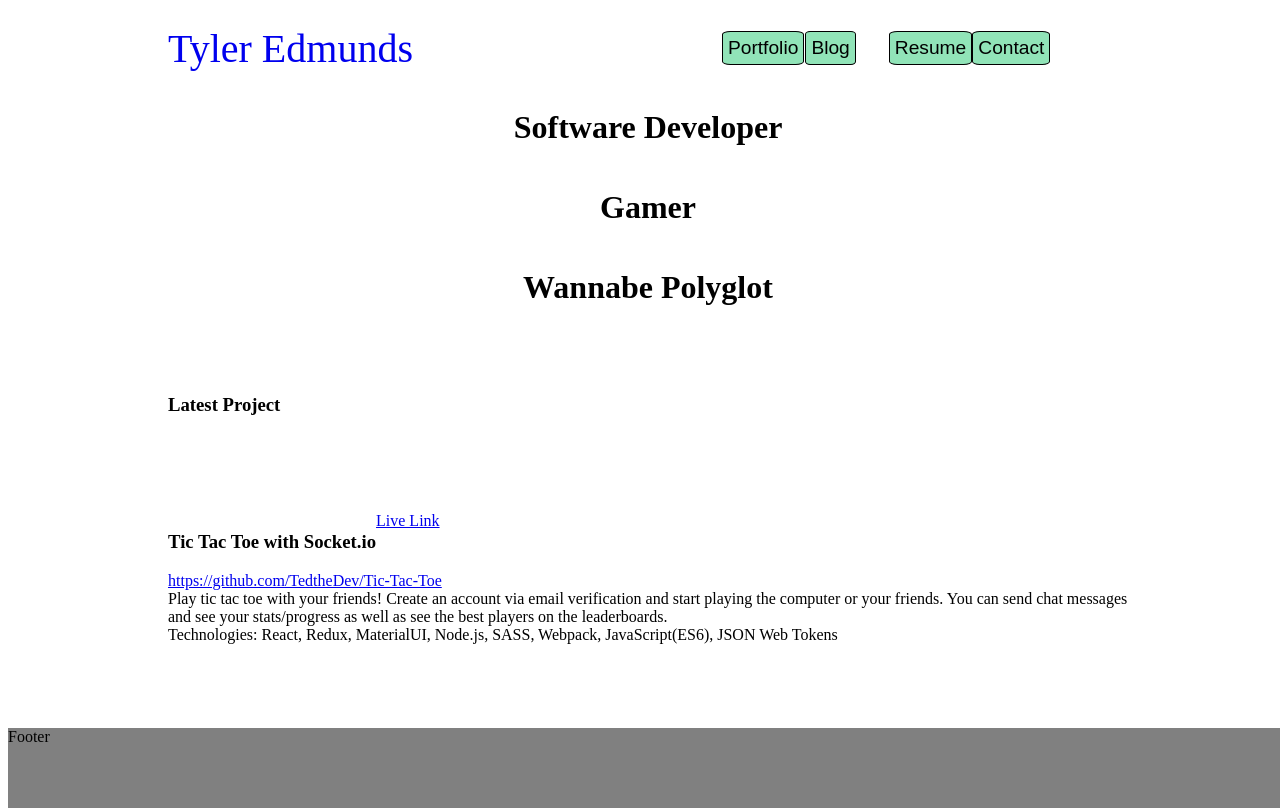
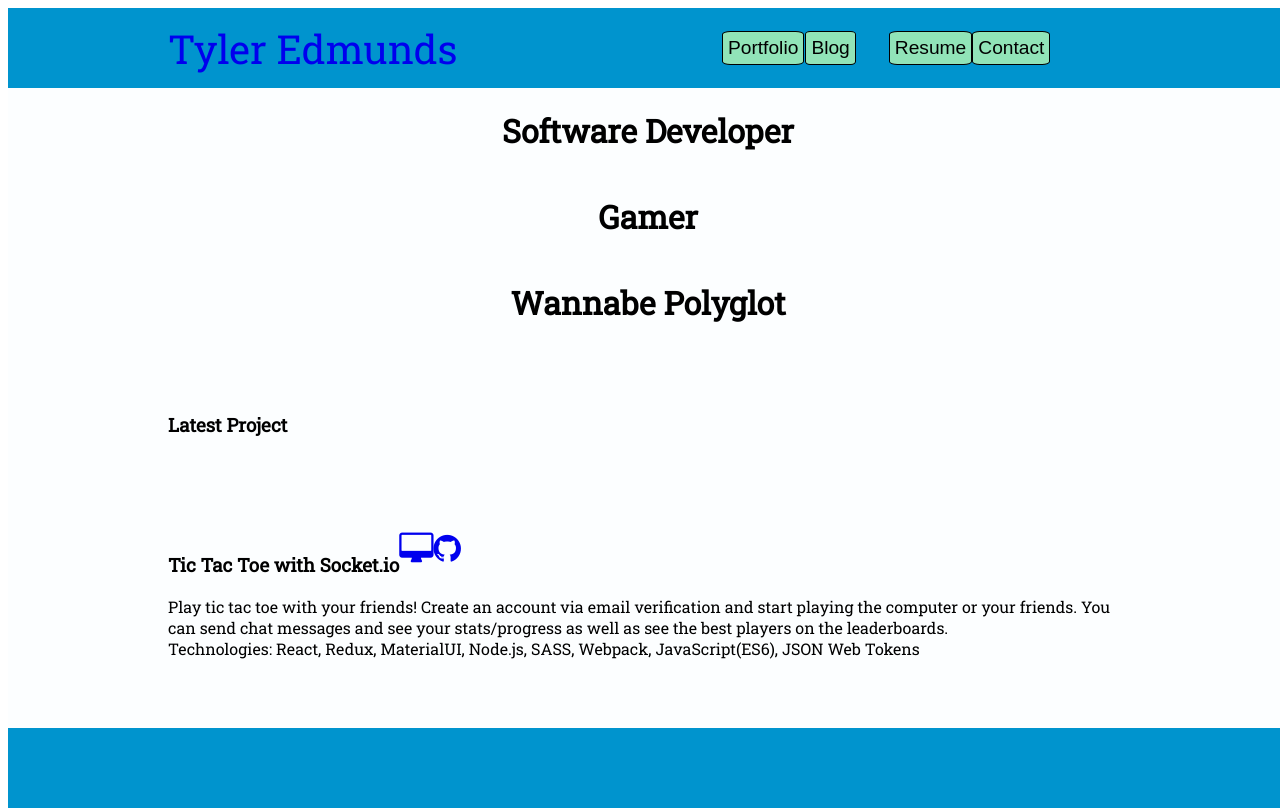
Before and after one commit to TedtheDev/React-Portfolio-Website, a React app: page / in a window 1280 px wide. Built offline with nearby package versions, Linux system fonts and the light colour scheme.

Commit message:
bunch of crap......i know....

```diff
--- a/index.html
+++ b/index.html
@@ -4,6 +4,7 @@
     <meta name="viewport" content="width=device-width, initial-scale=1.0">
     <title>Tyler Edmunds</title>
     <link rel="stylesheet" href="https://cdnjs.cloudflare.com/ajax/libs/font-awesome/4.7.0/css/font-awesome.min.css" />
+    <link href="https://fonts.googleapis.com/css?family=Roboto+Slab" rel="stylesheet">
     <style>
       *, *:before, *:after {
         box-sizing: border-box;
@@ -13,6 +14,7 @@
         width: 100%;
         height: 100%;
         overflow: hidden;
+        font-family: 'Roboto Slab', serif;
       }
 
       html {
--- a/src/components/footer.js
+++ b/src/components/footer.js
@@ -3,13 +3,12 @@ import styled from 'styled-components';
 
 const FooterDiv = styled.div`
   grid-area: footer;
-  background: grey;
+  background: #0094ce;
 `;
 
 const Footer = (props) => {
   return (
     <FooterDiv>
-      Footer
     </FooterDiv>
   )
 };
--- a/src/components/hamburger_menu.js
+++ b/src/components/hamburger_menu.js
@@ -11,17 +11,19 @@ const HamburgerMenuWrapper = styled.div`
 
 const HamburgerDiv = styled.div`
   width: 75px;
-  height: 10px;
-  background: green;
+  height: 8px;
+  border-radius: 10px;
+  background: #fcfeff;
   cursor: pointer;
 
   &::before {
     position: absolute;
     width: 75px;
-    height: 10px;
-    background: green;
+    height: 8px;
+    border-radius: 10px;
+    background: #fcfeff;
     content: "";
-    transform: translateY(${props => props.sliderOpen ? '-200%' : '-150%'});
+    transform: translateY(${props => props.sliderOpen ? '-250%' : '-175%'});
     transition: transform .2s;
     cursor: pointer;
   }
@@ -29,10 +31,11 @@ const HamburgerDiv = styled.div`
   &::after {
     position: absolute;
     width: 75px;
-    height: 10px;
-    background: green;
+    height: 8px;
+    border-radius: 10px;
+    background: #fcfeff;
     content: "";
-    transform: translateY(${props => props.sliderOpen ? '200%' : '150%'});
+    transform: translateY(${props => props.sliderOpen ? '250%' : '175%'});
     transition: transform .2s;
     cursor: pointer;
   }
--- a/src/components/hamburger_menu_slider.js
+++ b/src/components/hamburger_menu_slider.js
@@ -32,10 +32,12 @@ const HamburgerSliderDiv = styled.div`
 const HamburgerSliderMenuDiv = styled.div`
     z-index: 2;
     display: grid;
-    grid-template-columns: .5fr;
+    grid-template-columns: 1fr;
     grid-template-rows: auto;
+    grid-row-gap: 15px;
     justify-items: center;
     align-items: center;
+    align-content: start;
     position: relative;
     max-width: 30%;
     width: 90%;
@@ -43,17 +45,25 @@ const HamburgerSliderMenuDiv = styled.div`
     pointer-events: auto;
     transform: translateX(${props => props.sliderOpen ? 'none' : '-100%'});
     transition: transform .2s linear;
-    background: lightgrey;
+    background: #6ccff6;
 `;
+
+const NavButton = {
+  textDecoration:"none",
+  background: "green",
+  padding: "5px",
+  height: "100%",
+  width: "90%"
+};
 
 const HamburgerMenuSlider = (props) => {
   return (
     <HamburgerSliderDiv>
       <HamburgerSliderMenuDiv sliderOpen={props.sliderOpen} >
-        <NavLink style={{textDecoration:"none"}} onClick={props.toggleSlider} to='/portfolio'>Portfolio</NavLink>
-        <NavLink onClick={props.toggleSlider} to='/blog'>Blog</NavLink>
-        <NavLink onClick={props.toggleSlider} to='/resume'>Resume</NavLink>
-        <NavLink onClick={props.toggleSlider} to='/contact'>Contact</NavLink>
+        <NavLink style={NavButton} onClick={props.toggleSlider} to='/portfolio'>Portfolio</NavLink>
+        <NavLink style={NavButton} onClick={props.toggleSlider} to='/blog'>Blog</NavLink>
+        <NavLink style={NavButton} onClick={props.toggleSlider} to='/resume'>Resume</NavLink>
+        <NavLink style={NavButton} onClick={props.toggleSlider} to='/contact'>Contact</NavLink>
       </HamburgerSliderMenuDiv>
     </HamburgerSliderDiv>
   )
--- a/src/components/header.js
+++ b/src/components/header.js
@@ -6,7 +6,7 @@ import LogoName from './logo_name';
 import NavButtons from './nav_buttons';
 
 const HeaderDiv = styled.div`
-  background: #FFF;
+  background: #0094ce;
   grid-area: header;
   display: grid;
   grid-template-columns: 1fr 3fr 3fr 1fr;
--- a/src/components/logo_name.js
+++ b/src/components/logo_name.js
@@ -3,7 +3,6 @@ import styled from 'styled-components';
 import { NavLink } from 'react-router-dom';
 
 const LogoNameWrapper = styled.div`
-  background: #FFF;
   grid-area: logo;
   justify-self: start;
   align-self: center;
--- a/src/components/main.js
+++ b/src/components/main.js
@@ -10,7 +10,6 @@ import Portfolio from './portfolio';
 
 const MainWrapper = styled.div`
   grid-area: app;
-  background: #FFF;
   display: grid;
   grid-template-columns: 1fr 6fr 1fr;
   grid-template-rows: 100%;
--- a/src/components/portfolio_project.js
+++ b/src/components/portfolio_project.js
@@ -11,9 +11,9 @@ const Project = (props) => {
     <ProjectDiv>
       <div style={{display:"flex"}}>
         <h3>{props.project.projectName}</h3>
-        <a href={props.project.liveLink} target="_blank" rel="noopener noreferrer">Live Link</a>
+        <a href={props.project.liveLink} target="_blank" rel="noopener noreferrer"><i className="fa fa-desktop fa-2x" aria-hidden="true"></i></a>
+        <a href={props.project.github} target="_blank" rel="noopener noreferrer"><i className="fa fa-github fa-2x" aria-hidden="true"></i></a>
       </div>
-      <a href={props.project.github} target="_blank" rel="noopener noreferrer">{props.project.github}</a>
       <div>{props.project.description}</div>
       <div>
         Technologies:
--- a/src/index.js
+++ b/src/index.js
@@ -9,7 +9,7 @@ import Footer from './components/footer';
 import HamburgerMenuSlider from './components/hamburger_menu_slider';
 
 const AppStyled = styled.div`
-  background: #FFF;
+  background: #fcfeff;
   width: 100%;
   height: 100%;
   display: grid;
```
